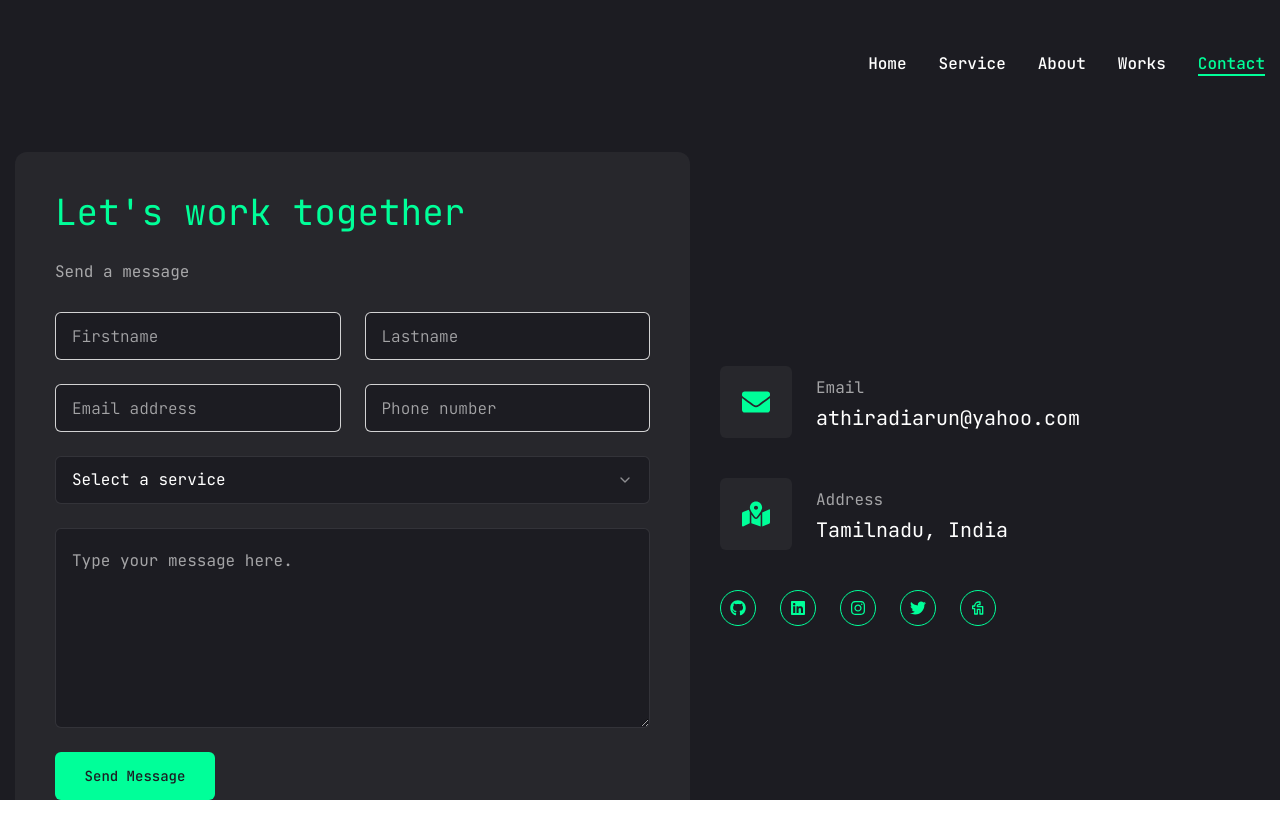
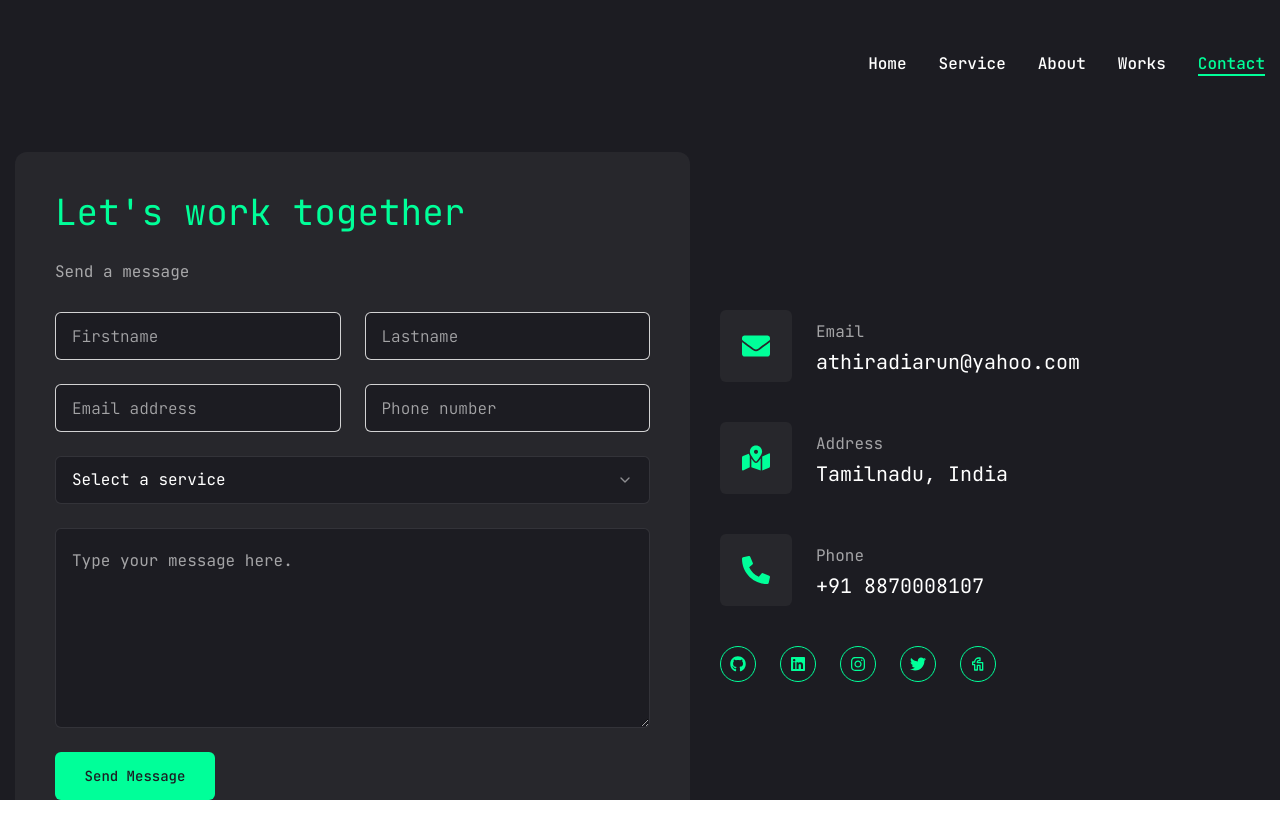
Before and after one commit to ATHIRADI/resume, a Next.js app: page /contact in a window 1280 px wide. Shown: the top 838 px of the page. Built offline with nearby package versions, Linux system fonts and the light colour scheme.

Commit message:
Update page.jsx

```diff
--- a/app/contact/page.jsx
+++ b/app/contact/page.jsx
@@ -30,7 +30,7 @@ const info = [
     title: "Address",
     description: "Tamilnadu, India",
   },
-  // { icon: <FaPhoneAlt />, title: "Phone", description: "+91 8870008107" },
+  { icon: <FaPhoneAlt />, title: "Phone", description: "+91 8870008107" },
 ];
 
 const Contact = () => {
```
